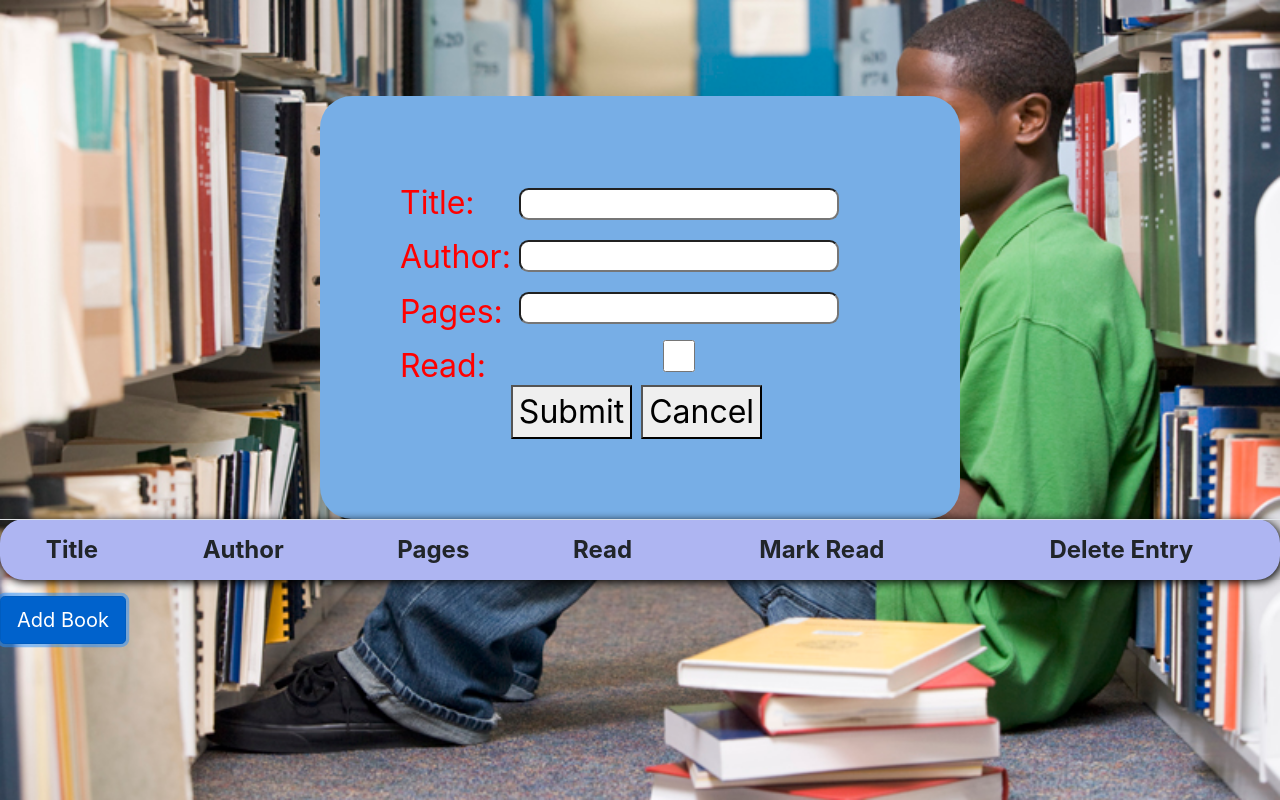
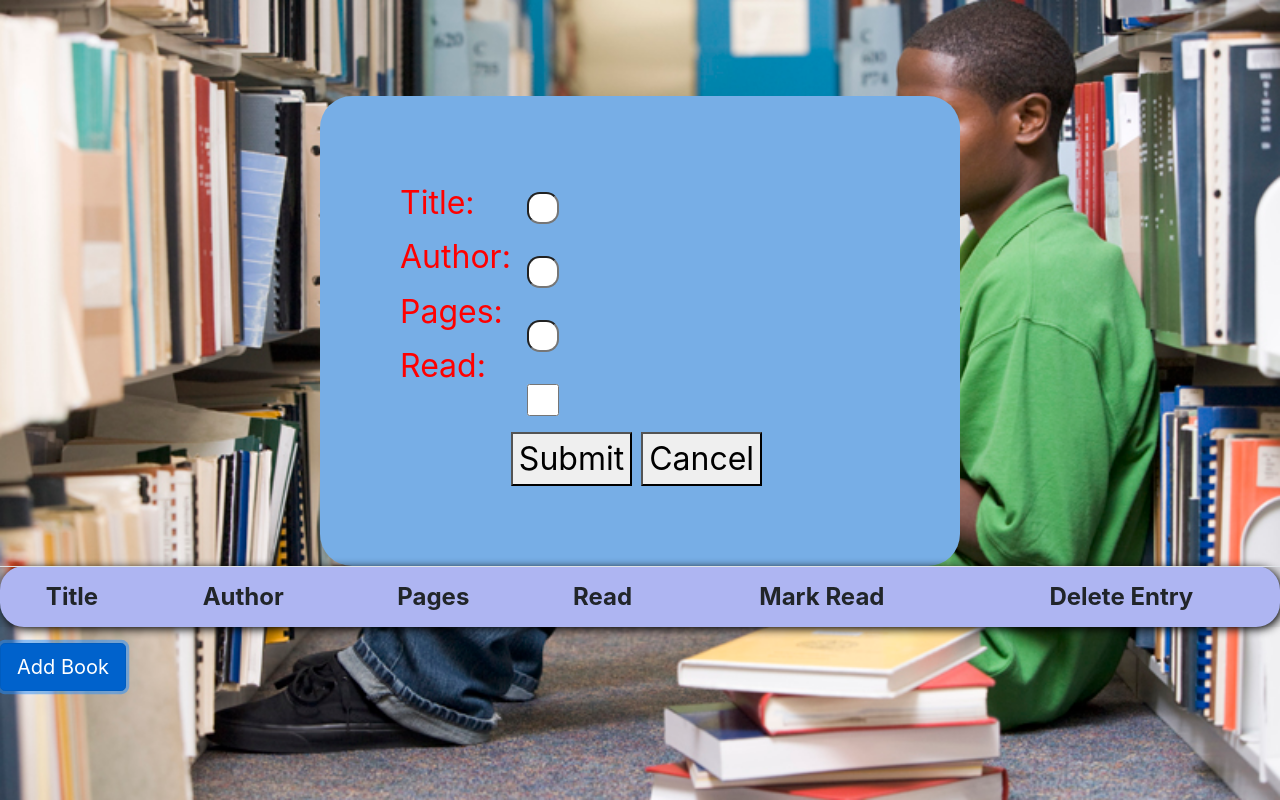
Before and after one commit to billodiallo/myLibrary, a website: page index.html in a window 1280 px wide. Both pictures are taken after a click on the button "Add Book". Drawn offline with nearby package versions, Linux system fonts and the light colour scheme; no server answers.

Commit message:
Fix buttons issues

```diff
--- a/css/styles.css
+++ b/css/styles.css
@@ -66,9 +66,9 @@ body {
 
 .input {
   height: 4vh;
-  width: 40vh;
-  margin: 1vh;
-  border-radius: 1.2vh;
+  width: 4vh;
+  margin: 2vh;
+  border-radius: 1.6vh;
   font-size: 3vh;
   font-family: "Bebas Neue", cursive;
 }
--- a/index.html
+++ b/index.html
@@ -33,10 +33,10 @@
 
 
                 <div id='inputElem'>
-                    <input class='input' type="text" id='newTitle'><br>
-                    <input class='input' type="text" id='newAuthor'><br>
-                    <input class='input' type="text" id='newPages'><br>
-                    <input class='input' type="checkbox" id='newRead'><br>
+                    <input class='input' type="text" id='newTitle' required ><br>
+                    <input  class='input' type="text" id='newAuthor' required><br>
+                    <input  class='input' type="text" id='newPages' required><br>
+                    <input  class='input' type="checkbox" id='newRead' required><br>
                     <button onclick='addBookToLibrary()' class='tableButtons'>Submit</button>
                     <button onclick='showForm()' class='tableButtons'>Cancel</button>
                 </div>
```
